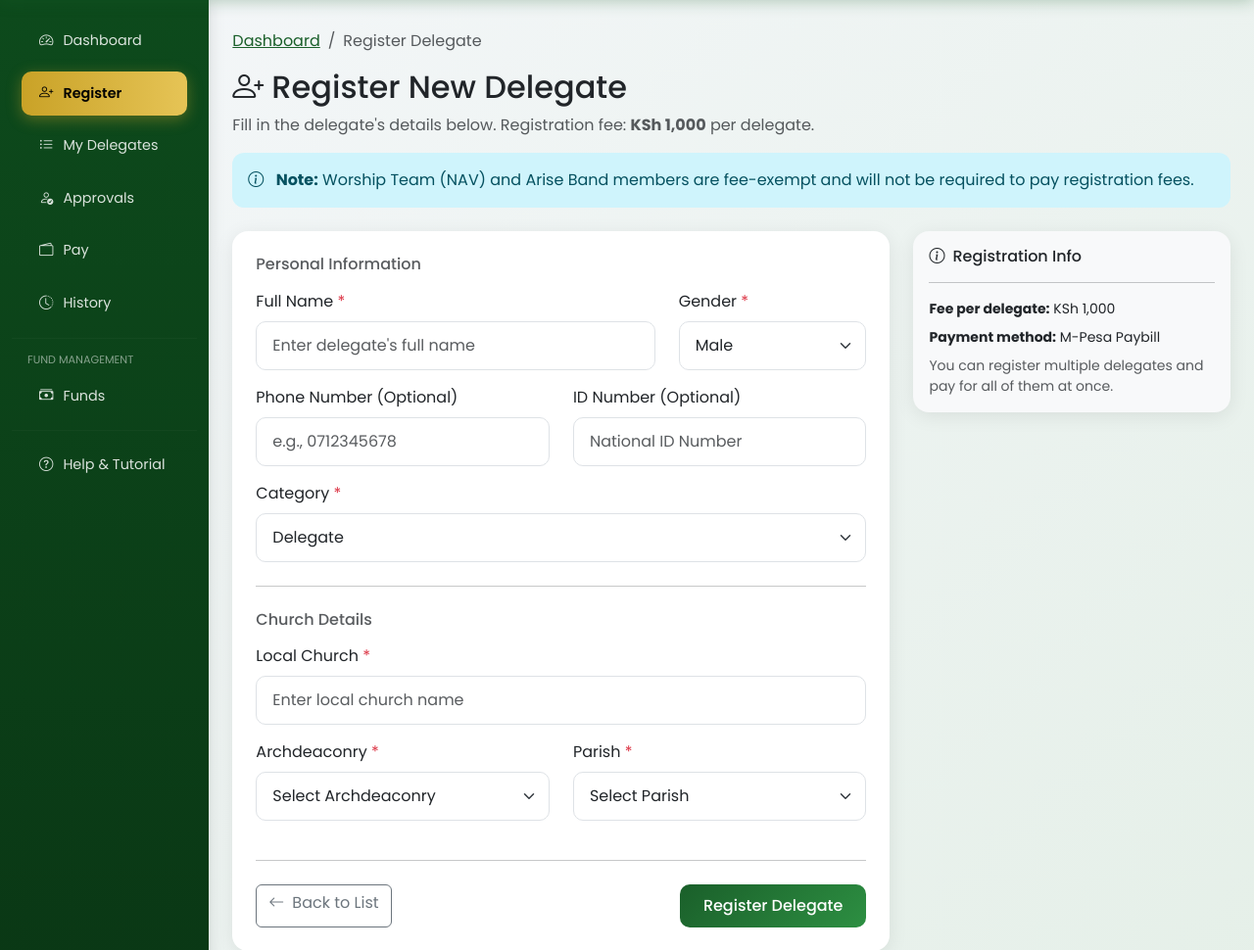
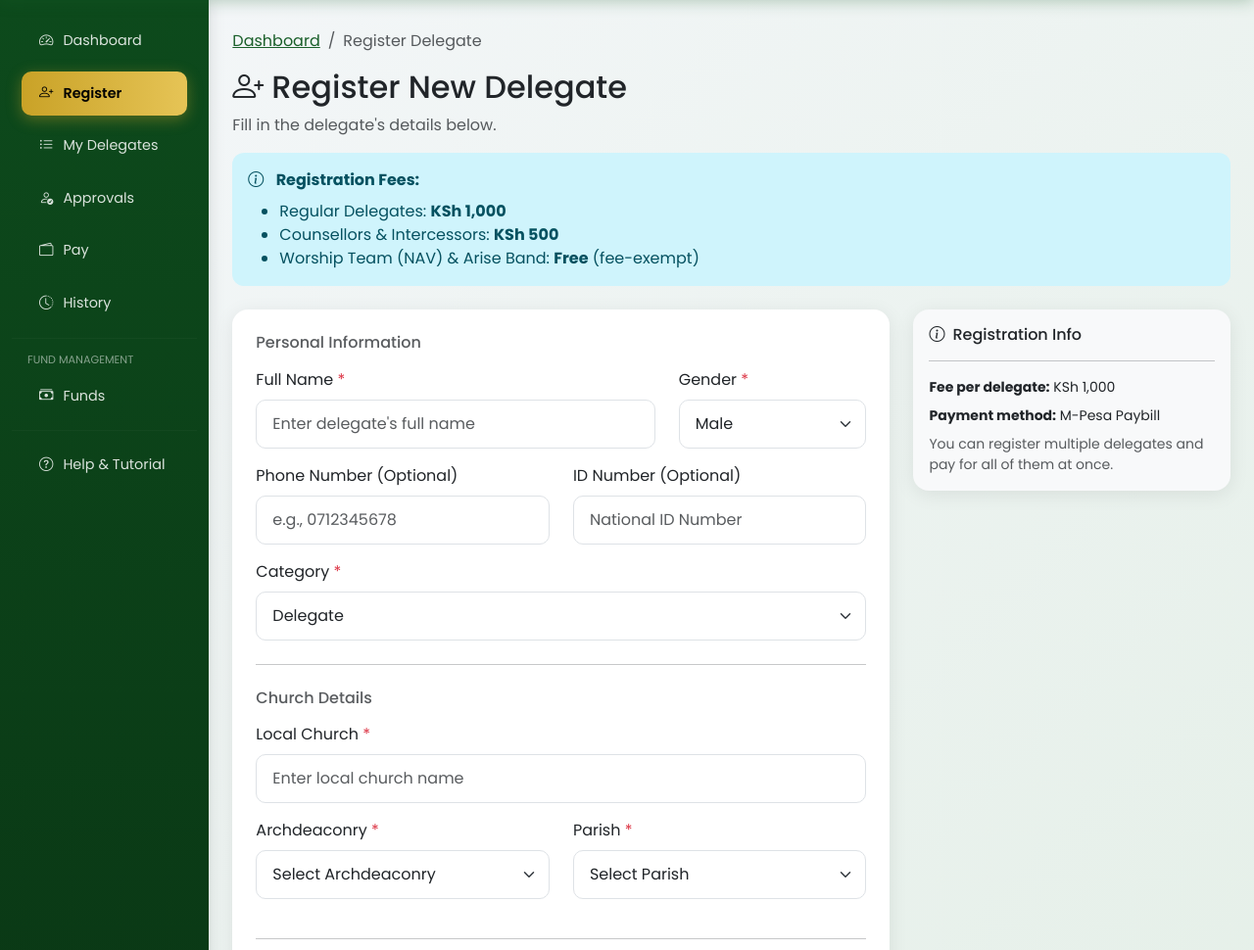
Before and after one commit to blaire-glitch/KAYO, a Flask app: page /delegates/register in a window 1280 px wide. Shown: the part 97-1067 px from the top of the page at 98% size. Run offline with Flask 3, Linux system fonts and the light colour scheme; the visitor is signed in with stand-in values (Sample User, id 1); some libraries are stand-ins or nearby versions.

Commit message:
Add reduced fee (500 KSh) for counsellors and intercessors
- Regular delegates pay 1000 KSh
- Counsellors and intercessors pay 500 KSh
- NAV and Arise Band remain fee-exempt (free)
- Updated registration template to show fee breakdown

```diff
--- a/app/templates/delegates/register.html
+++ b/app/templates/delegates/register.html
@@ -11,9 +11,15 @@
         </ol>
     </nav>
     <h2><i class="bi bi-person-plus me-2"></i>Register New Delegate</h2>
-    <p class="text-muted">Fill in the delegate's details below. Registration fee: <strong>KSh 1,000</strong> per delegate.</p>    <div class="alert alert-info">
+    <p class="text-muted">Fill in the delegate's details below.</p>
+    <div class="alert alert-info">
         <i class="bi bi-info-circle me-2"></i>
-        <strong>Note:</strong> Worship Team (NAV) and Arise Band members are fee-exempt and will not be required to pay registration fees.
+        <strong>Registration Fees:</strong>
+        <ul class="mb-0 mt-2">
+            <li>Regular Delegates: <strong>KSh 1,000</strong></li>
+            <li>Counsellors & Intercessors: <strong>KSh 500</strong></li>
+            <li>Worship Team (NAV) & Arise Band: <strong>Free</strong> (fee-exempt)</li>
+        </ul>
     </div></div>
 
 <div class="row">
--- a/config.py
+++ b/config.py
@@ -35,3 +35,4 @@ class Config:
 
     # Delegate registration fee (in KSh)
     DELEGATE_FEE = 1000
+    REDUCED_FEE = 500  # For counsellors and intercessors
```
Also changed, not shown: app/models/delegate.py (+12 -1 lines).
